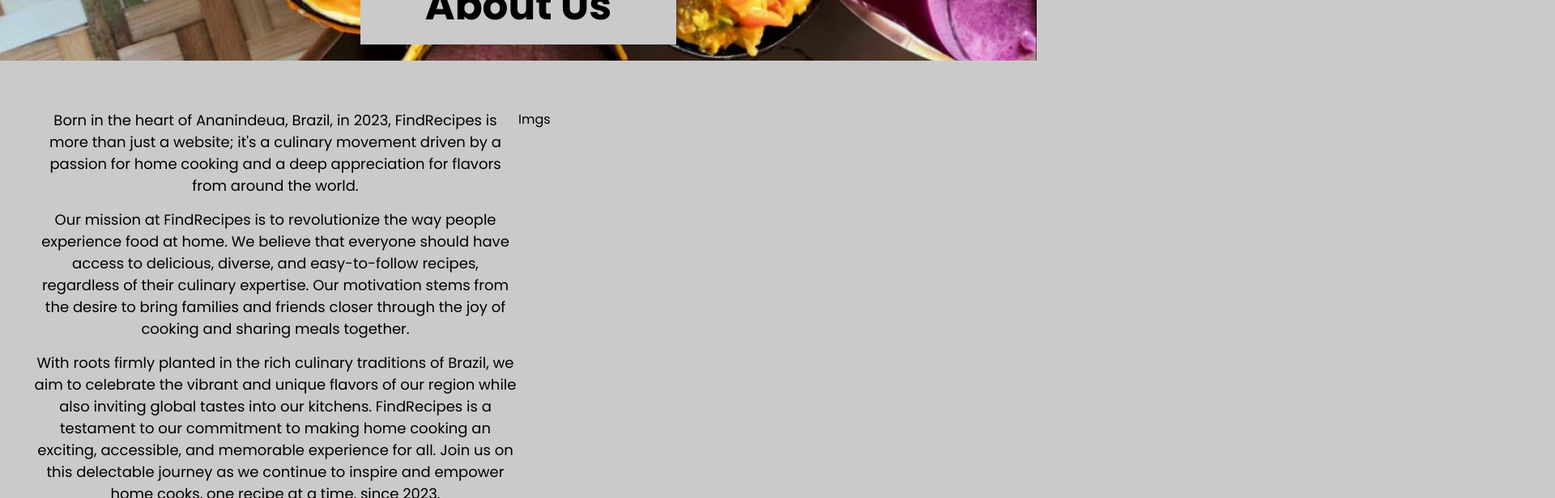
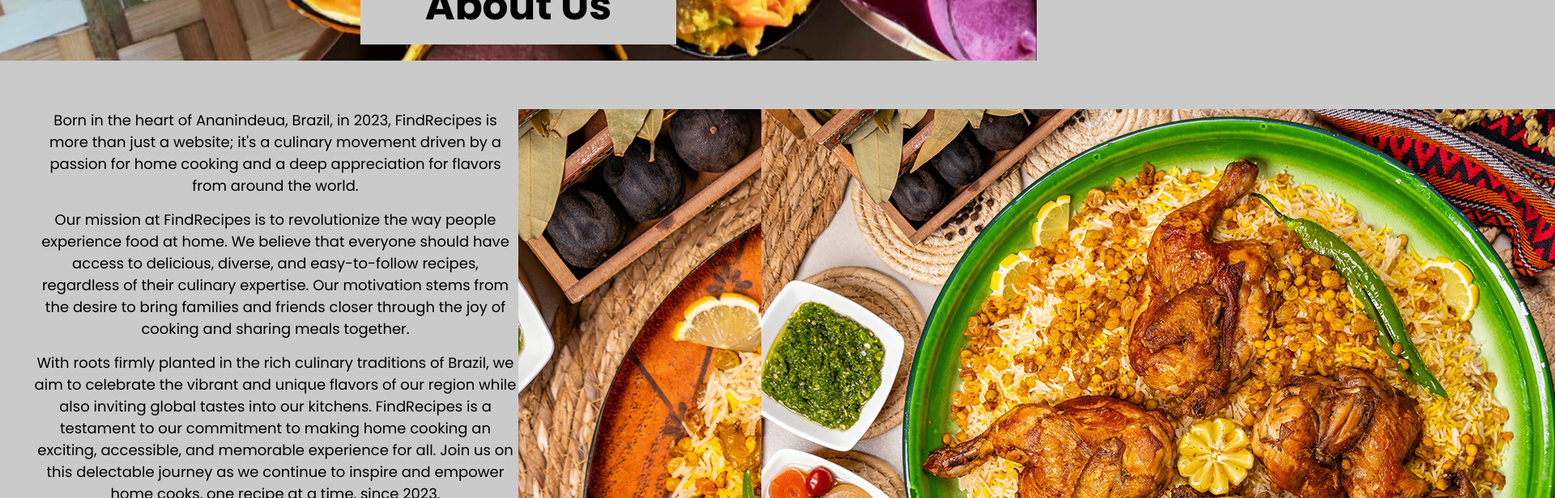
Before and after one commit to ecpieritz/find-recipes, a React (Create React App) app: page /about in a window 1280 px wide. Shown: the part 720-1336 px from the top of the page at 81% size, 1920 px wide, since content can reach past the window. Built offline with nearby package versions, Linux system fonts and the light colour scheme.

Commit message:
Added images to TextSection

```diff
--- a/src/components/about/TextSection.js
+++ b/src/components/about/TextSection.js
@@ -1,6 +1,14 @@
 import React from 'react'
 
 function TextSection() {
+  const foodsCol1 = [
+    './img/fr-about__img-01.jpg',
+    './img/fr-about__img-02.jpg',
+  ]
+  const foodsCol2 = [
+    './img/fr-about__img-03.jpg',
+    './img/fr-about__img-04.jpg',
+  ]
   return (
     <div className='fr-about__text section'>
       <div className='col'>
@@ -8,7 +16,24 @@
         <p>Our mission at FindRecipes is to revolutionize the way people experience food at home. We believe that everyone should have access to delicious, diverse, and easy-to-follow recipes, regardless of their culinary expertise. Our motivation stems from the desire to bring families and friends closer through the joy of cooking and sharing meals together.</p>
         <p>With roots firmly planted in the rich culinary traditions of Brazil, we aim to celebrate the vibrant and unique flavors of our region while also inviting global tastes into our kitchens. FindRecipes is a testament to our commitment to making home cooking an exciting, accessible, and memorable experience for all. Join us on this delectable journey as we continue to inspire and empower home cooks, one recipe at a time, since 2023.</p>
       </div>
-      <div className='col'>Imgs</div>
+      <div className='col-25 fr-about__text__foods'>
+      {
+          foodsCol1.map((item, index) => (
+            <div key={index} className='fr-about__text__img'>
+              <img alt="" src={item} />
+            </div>
+          ))
+        }
+      </div>
+      <div className='col-25 fr-about__text__foods'>
+      {
+          foodsCol2.map((item, index) => (
+            <div key={index} className='fr-about__text__img'>
+              <img alt="" src={item} />
+            </div>
+          ))
+        }
+      </div>
     </div>
   )
 }
```
